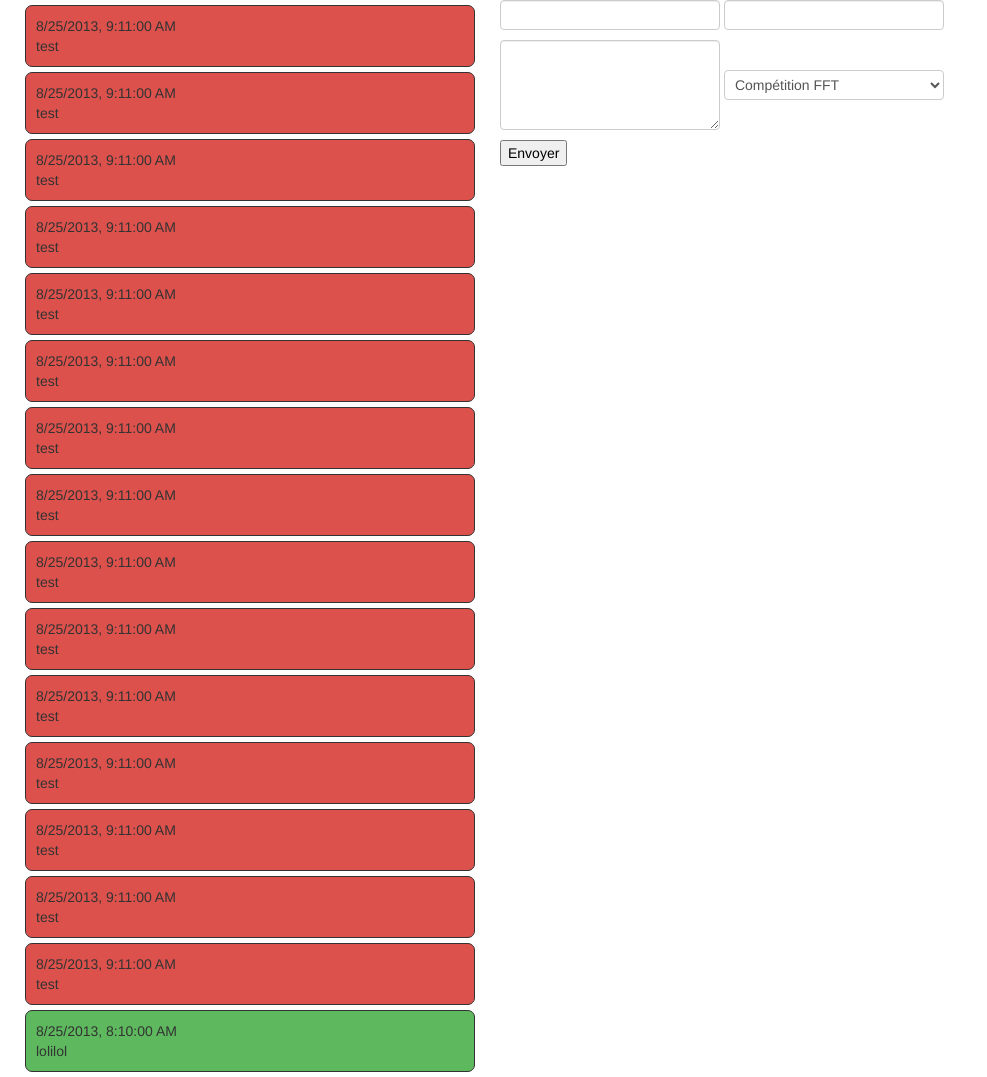
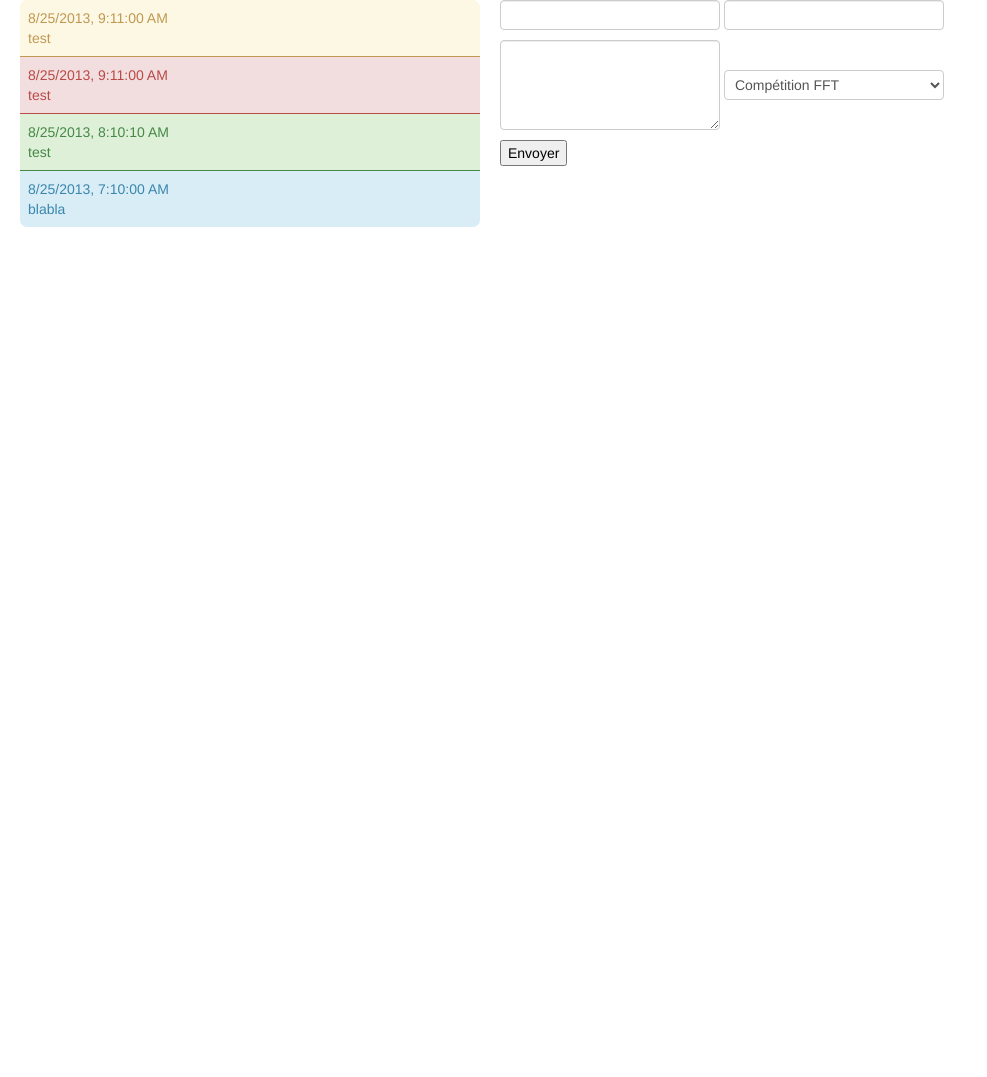
Before and after one commit to ckiw/osmltir-admin, a PHP site: page /admin.html in a window 1280 px wide. Shown: the whole page, without its empty margins (0-987 px from the left). After the commit the page ends 227 px from the top, so only its background shows below. Run offline with PHP 8.4, Linux system fonts and the light colour scheme.

Commit message:
modif affichage et class pour les events

```diff
--- a/admin.html
+++ b/admin.html
@@ -18,11 +18,11 @@
                     <input type="text" name="date" id="date" value="" />
                     <input type="text" name="hour" id="hour" value="" />
                     <textarea name="title" id="title" rows="4" cols="20"></textarea>
-                    <select id='color' name="color">
-                        <option value="#dd514c">Compétition FFT</option>
-                        <option value="#faa732">Compétition UFOLEP</option>
-                        <option value="#5eb95e">Evenement Club</option>
-                        <option value="#4bb1cf">Autre</option>
+                    <select id='eventClass' name="eventClass">
+                        <option value="event-fft">Compétition FFT</option>
+                        <option value="event-ufolep">Compétition UFOLEP</option>
+                        <option value="event-club">Evenement Club</option>
+                        <option value="event-other">Autre</option>
                     </select>
                     <input type="submit" value="Envoyer" />
                 </form>
@@ -41,7 +41,7 @@
                     });
                     $(data).each(function(index, element) {
                         var dateTime = new Date(element.date);
-                        $('#event-list').prepend('<div class="event" style="background-color:' + element.color + '">' + dateTime.toLocaleString() + '<br />' + element.title + '</div>');
+                        $('#event-list').prepend('<div class="event ' + element.eventClass + '">' + dateTime.toLocaleString() + '<br />' + element.title + '</div>');
                     });
                 });
                 //enregistrer un nouvel event lors de la soummision du formulaire
@@ -50,16 +50,16 @@
                     var date = $('#date').val();
                     var hour = $('#hour').val();
                     var title = $('#title').val();
-                    var color = $('#color').val();
-                    if (date !== '' && hour !== '' && color !== '' && title !== '') {
+                    var eventClass = $('#eventClass').val();
+                    if (date !== '' && hour !== '' && eventClass !== '' && title !== '') {
                         var dateTime = new Date(date + 'T' + hour);
                         $.ajax({
                             type: "GET",
                             url: "setNewEvent.php",
-                            data: {date: dateTime.toJSON(), title: title, color: color}
+                            data: {date: dateTime.toJSON(), title: title, eventClass: eventClass}
                         }).done(function(msg) {
                             $('#event-form').before('<div class="alert alert-success alert-dismissable"><button type="button" class="close" data-dismiss="alert" aria-hidden="true">&times;</button>' + msg + '</div>');
-                            $('#event-list').prepend('<div class="event" style="background-color:' + color + '">' + dateTime.toLocaleString() + '<br />' + title + '</div>');
+                            $('#event-list').prepend('<div class="event ' + eventClass + '">' + dateTime.toLocaleString() + '<br />' + title + '</div>');
                             $('#date').val('');
                             $('#hour').val('');
                             $('#title').val('');
--- a/css/style.css
+++ b/css/style.css
@@ -10,10 +10,37 @@
     display: block;
 }
 
-.event {
-    background-color: rgb(250, 167, 50);
-    padding: 10px;
-    margin: 5px;
-    border-radius: 7px;
-    border: solid 1px;
+.event{
+    padding: 8px;
+    border-bottom: solid 1px;
 }
+
+.event:first-of-type {
+    border-top-left-radius: 7px;
+    border-top-right-radius: 7px;
+}
+.event:last-of-type {
+    border-bottom-left-radius: 7px;
+    border-bottom-right-radius: 7px;
+    border-bottom: none;
+}
+
+.event-fft {
+    color: #b94a48;
+    background-color: #f2dede;
+}
+
+.event-ufolep {
+    background-color: #fcf8e3;
+    color: #c09853;
+}
+
+.event-club {
+    color: #468847;
+    background-color: #dff0d8;
+}
+
+.event-other {
+    color: #3a87ad;
+    background-color: #d9edf7;
+}
--- a/data-event.json
+++ b/data-event.json
@@ -1 +1 @@
-[{"date":"2013-08-25T08:10:00.000Z","title":"lolilol","color":"#5eb95e"},{"date":"2013-08-25T09:11:00.000Z","title":"test","color":"#dd514c"},{"date":"2013-08-25T09:11:00.000Z","title":"test","color":"#dd514c"},{"date":"2013-08-25T09:11:00.000Z","title":"test","color":"#dd514c"},{"date":"2013-08-25T09:11:00.000Z","title":"test","color":"#dd514c"},{"date":"2013-08-25T09:11:00.000Z","title":"test","color":"#dd514c"},{"date":"2013-08-25T09:11:00.000Z","title":"test","color":"#dd514c"},{"date":"2013-08-25T09:11:00.000Z","title":"test","color":"#dd514c"},{"date":"2013-08-25T09:11:00.000Z","title":"test","color":"#dd514c"},{"date":"2013-08-25T09:11:00.000Z","title":"test","color":"#dd514c"},{"date":"2013-08-25T09:11:00.000Z","title":"test","color":"#dd514c"},{"date":"2013-08-25T09:11:00.000Z","title":"test","color":"#dd514c"},{"date":"2013-08-25T09:11:00.000Z","title":"test","color":"#dd514c"},{"date":"2013-08-25T09:11:00.000Z","title":"test","color":"#dd514c"},{"date":"2013-08-25T09:11:00.000Z","title":"test","color":"#dd514c"},{"date":"2013-08-25T09:11:00.000Z","title":"test","color":"#dd514c"}]
+[{"date":"2013-08-25T09:11:00.000Z","title":"test","eventClass":"event-fft"},{"date":"2013-08-25T09:11:00.000Z","title":"test","eventClass":"event-ufolep"},{"date":"2013-08-25T08:10:10.000Z","title":"test","eventClass":"event-club"},{"date":"2013-08-25T07:10:00.000Z","title":"blabla","eventClass":"event-other"}]
--- a/setNewEvent.php
+++ b/setNewEvent.php
@@ -10,7 +10,7 @@
 
 if (isset($_GET['date'], $_GET['title'])) {
     $data = unstore('data-event.json');
-    $data[] = array('date' => $_GET['date'], 'title' => nl2br($_GET['title']), 'color' => $_GET['color']);
+    $data[] = array('date' => $_GET['date'], 'title' => nl2br($_GET['title']), 'eventClass' => $_GET['eventClass']);
     store('data-event.json', $data);
     echo 'Succès : événement enregistré.';
 }
```
Also changed, not shown: index.html (+3 -7 lines).
